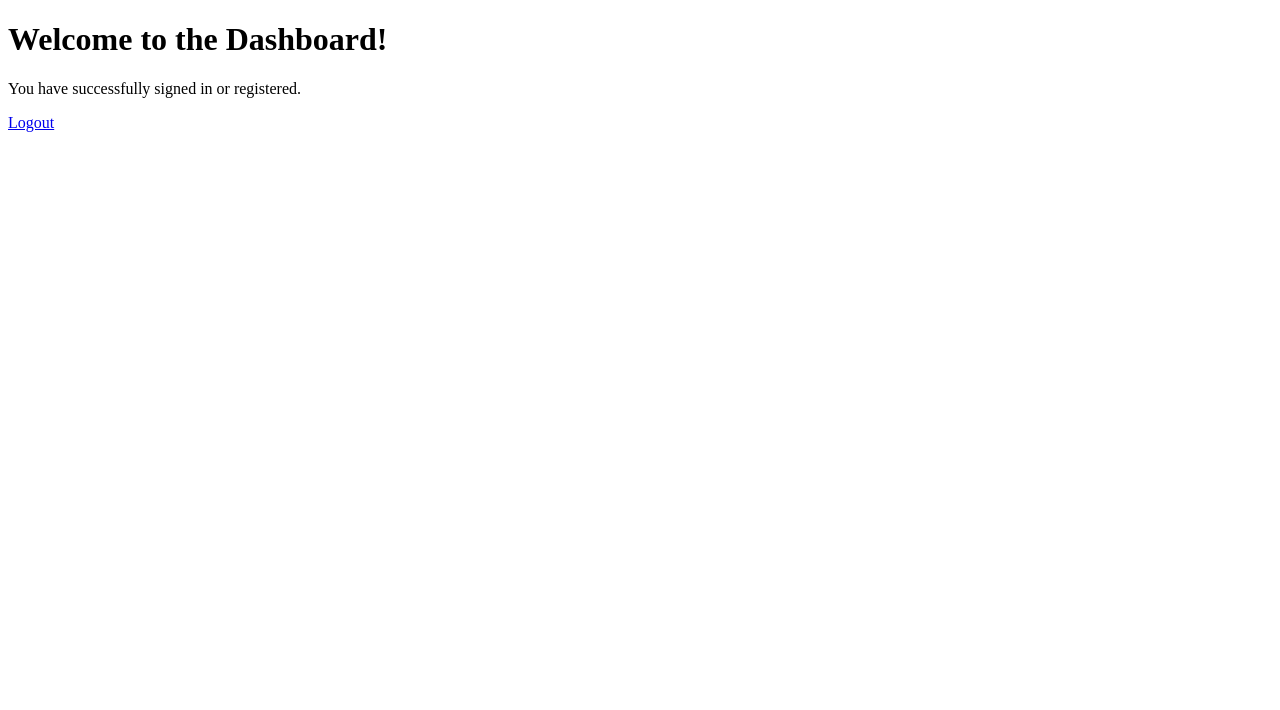
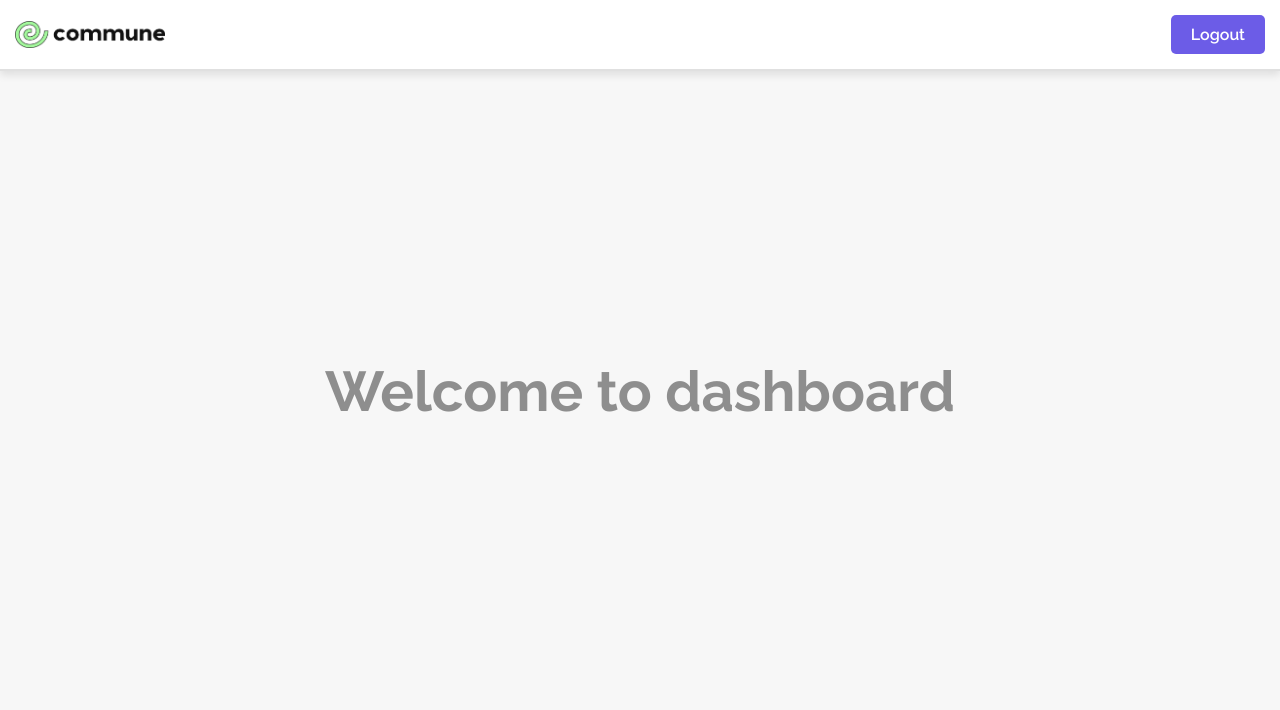
Before and after one commit to pythonicforge/Commune, a Flask app: page /dashboard in a window 1280 px wide. Shown: the top 710 px of the page. Run offline with Flask 3, Linux system fonts and the light colour scheme; the visitor is signed in with stand-in values (Sample User, id 1).

Commit message:
Updated: Dashboard💻

```diff
--- /dev/null
+++ b/src/static/css/dashboard.css
@@ -0,0 +1,66 @@
+@import url('https://fonts.googleapis.com/css2?family=Raleway:ital,wght@0,100;0,200;0,300;0,400;0,500;0,600;0,700;0,800;1,900&display=swap');
+
+* {
+    margin: 0;
+    padding: 0;
+    box-sizing: border-box;
+    font-family: 'Raleway', sans-serif;
+}
+
+body {
+    background-color: #f7f7f7;
+    overflow: hidden;
+}
+
+.navbar {
+    display: flex;
+    justify-content: space-between;
+    align-items: center;
+    padding: 15px;
+    background-color: #fff;
+    border-bottom: 2px solid #e0e0e0;
+    box-shadow: 0 4px 8px rgba(0, 0, 0, 0.1);
+}
+
+.navbar img {
+    width: 150px;
+    height: auto;
+}
+
+.navbar .btn {
+    text-decoration: none;
+    color: white;
+    background-color: #6c5ce7;
+    padding: 10px 20px;
+    border-radius: 5px;
+    transition: background-color 0.3s, transform 0.3s;
+    font-weight: 600;
+    border: none;
+}
+
+.navbar .btn:hover {
+    background-color: #574b90;
+    transform: scale(1.05);
+}
+
+/* Responsive design */
+@media (max-width: 768px) {
+
+    .navbar img {
+        margin-bottom: 10px;
+    }
+
+    .navbar .btn {
+        align-self: flex-end;
+    }
+}
+
+.container {
+    height: 80vh;
+    display: flex;
+    justify-content: center;
+    text-align: center;
+    align-items: center;
+    font-size: 3rem;
+    color: #8e8e8e;
+}
--- a/src/templates/dashboard.html
+++ b/src/templates/dashboard.html
@@ -5,14 +5,17 @@
     <meta charset="UTF-8">
     <meta name="viewport" content="width=device-width, initial-scale=1.0">
     <link rel="shortcut icon" href="../static/images/favicon.png" type="image/x-icon">
+    <link rel="stylesheet" href="../static/css/dashboard.css">
     <title>Commune - Dashboard</title>
 </head>
 
 <body>
+    <div class="navbar">
+        <img src="../static/images/logo-web.png" alt="Logo">
+        <a href="{{ url_for('auth.logout') }}" class="btn">Logout</a>
+    </div>
     <div class="container">
-        <h1>Welcome to the Dashboard!</h1>
-        <p>You have successfully signed in or registered.</p>
-        <a href="{{ url_for('auth.logout') }}" class="button">Logout</a>
+        <h3>Welcome to dashboard</h3>
     </div>
 </body>
 
```
Also changed, not shown: 1 other file.
